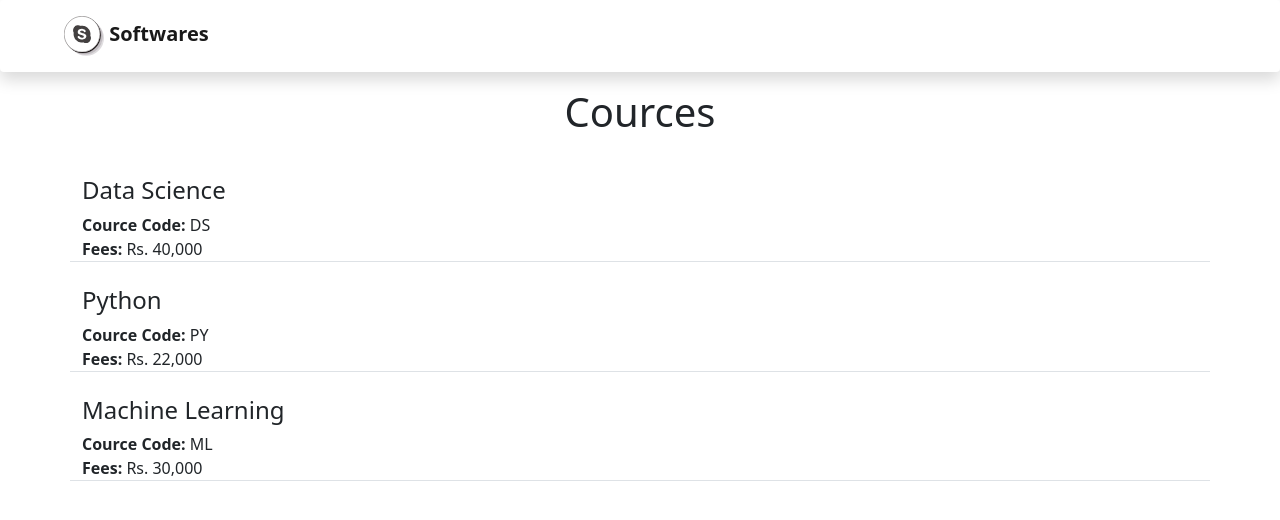
After one commit to sujitsanap143/website-using-flask, a Flask app: page /cources in a window 1280 px wide. The commit adds this page. Shown: the top 520 px of the page. Run offline with Flask 3, Linux system fonts and the light colour scheme.

Commit message:
add cource

```diff
--- a/app.py
+++ b/app.py
@@ -21,6 +21,25 @@ JOBS = [{
     'title': 'Backend Engineer',
     'location': 'San Francisco, USA',
     'salary': '$120,000'
+}, {
+    'id': 5,
+    'title': 'Python Developer',
+    'location': 'Pune, India',
+    'salary': 'Rs. 8,00,000'
+}]
+
+Cources = [{
+    'course_name': 'Data Science',
+    'course_code': 'DS',
+    'course_fees': 'Rs. 40,000'
+}, {
+    'course_name': 'Python',
+    'course_code': 'PY',
+    'course_fees': 'Rs. 22,000'
+}, {
+    'course_name': 'Machine Learning',
+    'course_code': 'ML',
+    'course_fees': 'Rs. 30,000'
 }]
 
 
@@ -29,9 +48,14 @@ def hello():
   return render_template('home.html', jobs=JOBS, company_name='SS')
 
 
-@app.route("/jobs")
-def list_jobs():
-  return jsonify(JOBS)
+# @app.route("/jobs")
+# def list_jobs():
+#   return jsonify(JOBS)
+
+
+@app.route("/cources")
+def cource():
+  return render_template('cources.html', cources=Cources)
 
 
 if __name__ == "__main__":
--- /dev/null
+++ b/templates/courceitems.html
@@ -0,0 +1,13 @@
+<div class='padd row' style='padding-bottom:8px;'>
+  <div class='border-bottom'>
+      <h4 style='margin-top:16px;'>{{cource['course_name']}}</h4>
+
+      <div>
+        <b>Cource Code:</b> {{cource['course_code']}}
+      </div>
+
+      <div>
+        <b>Fees:</b> {{cource['course_fees']}}
+      </div>
+  </div>
+</div>
--- /dev/null
+++ b/templates/cources.html
@@ -0,0 +1,23 @@
+<!DOCTYPE html>
+<html lang="en">
+<head>
+  <meta charset="UTF-8">
+  <meta http-equiv="X-UA-Compatible" content="IE=edge">
+  <meta name="viewport" content="width=device-width, initial-scale=1.0">
+  <title>Cources</title>
+  <link href="https://cdn.jsdelivr.net/npm/bootstrap@5.0.2/dist/css/bootstrap.min.css" rel="stylesheet" integrity="sha384-EVSTQN3/azprG1Anm3QDgpJLIm9Nao0Yz1ztcQTwFspd3yD65VohhpuuCOmLASjC" crossorigin="anonymous">
+</head>
+<body>
+  {% include 'nav.html' %}
+
+  <h1 class='text-center mt-2 mb-4'>Cources</h1>
+
+<div class='container'>
+  {% for cource in cources %}
+    {% include 'courceitems.html' %}
+  {% endfor %}
+</div>
+
+  <script src="https://cdn.jsdelivr.net/npm/bootstrap@5.0.2/dist/js/bootstrap.bundle.min.js" integrity="sha384-MrcW6ZMFYlzcLA8Nl+NtUVF0sA7MsXsP1UyJoMp4YLEuNSfAP+JcXn/tWtIaxVXM" crossorigin="anonymous"></script>
+</body>
+</html>
--- a/templates/footer.html
+++ b/templates/footer.html
@@ -2,7 +2,7 @@
   <footer class="py-3 my-4">
     <ul class="nav justify-content-center border-bottom pb-3 mb-3">
       <li class="nav-item"><a href="https://website-using-flask.onrender.com" class="nav-link px-2 text-body-secondary">Home</a></li>
-      <li class="nav-item"><a href="https://website-using-flask.onrender.com/cources" target='_blank' class="nav-link px-2 text-body-secondary">Cources</a></li>
+      <li class="nav-item"><a href="https://e3fbf241-c21c-4118-94a3-103b765d30c5-00-y4vou0fixzw9.sisko.replit.dev/cources" target='_blank' class="nav-link px-2 text-body-secondary">Cources</a></li>
       <li class="nav-item"><a href="https://website-using-flask.onrender.com/Events" target='_blank' class="nav-link px-2 text-body-secondary">Events</a></li>
       <li class="nav-item"><a href="https://website-using-flask.onrender.com/about" class="nav-link px-2 text-body-secondary">About</a></li>
     </ul>
--- a/templates/nav.html
+++ b/templates/nav.html
@@ -1,7 +1,7 @@
 <nav class="navbar navbar-light bg-light shadow p-3 mb-5 bg-body rounded fixed-top">
   <div class='ms-5'>
     <a class="navbar-brand" href="#">
-      <img src="static/logo.svg" alt="" height="40"> <b>Sujit Sanap</b>
+      <img src="static/logo.svg" alt="" height="40"> <b>Softwares</b>
     </a>
   </div>
 </nav>
```
